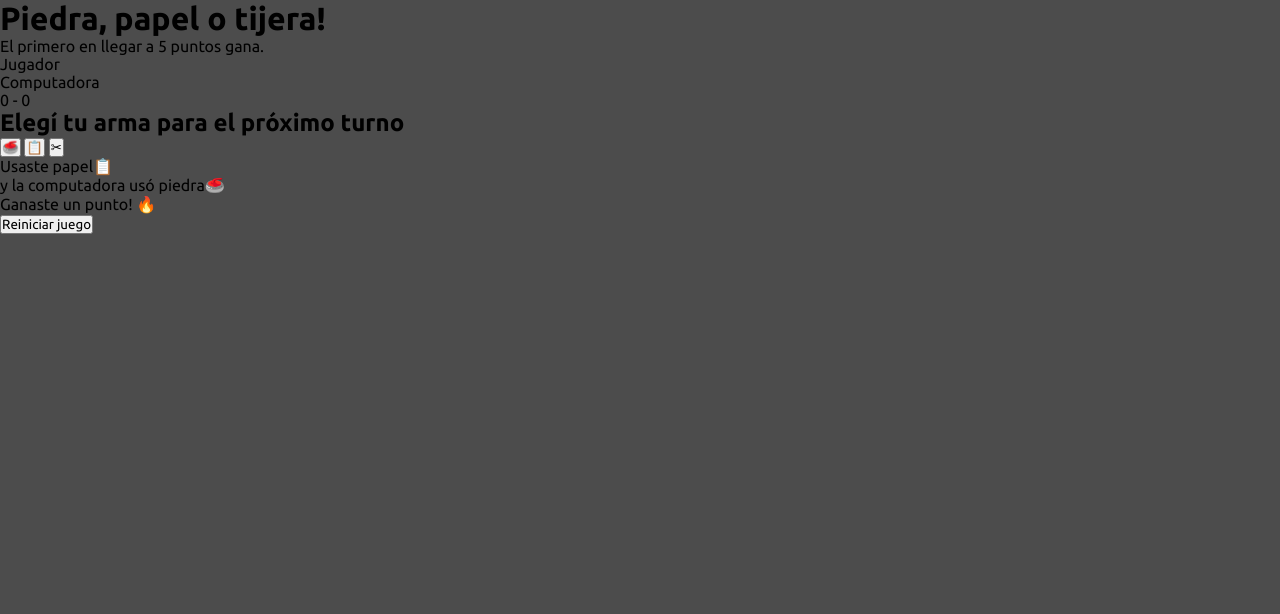
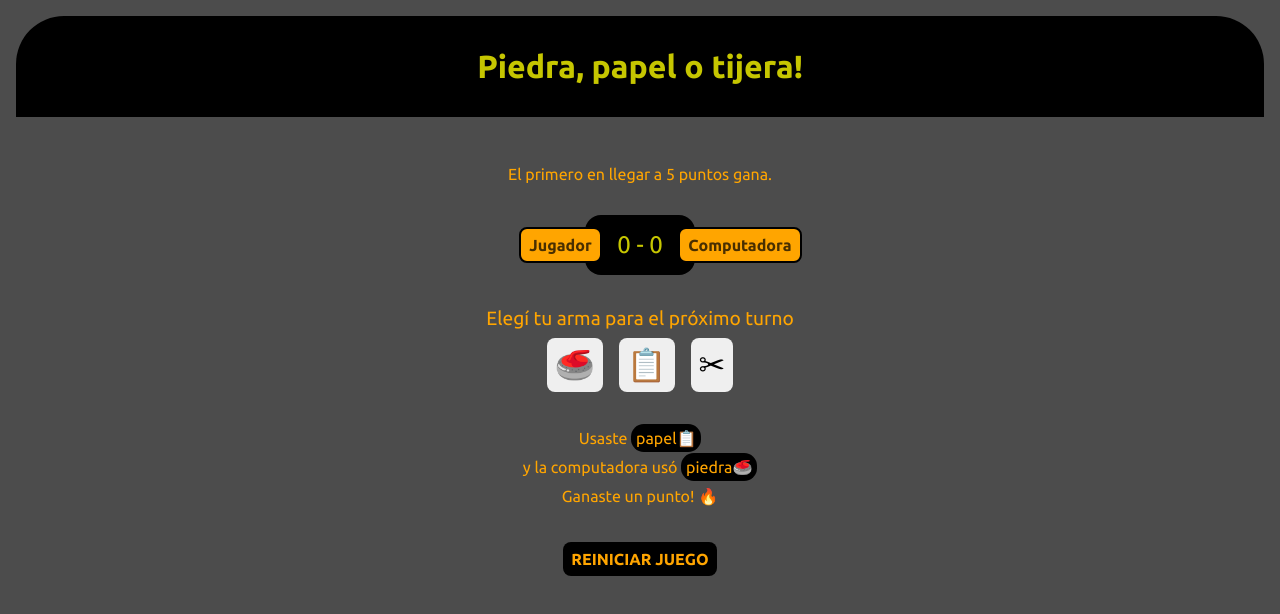
Before and after one commit to soldifalco/piedra-papel-tijera, a plain HTML site: page index.html in a window 1280 px wide. Drawn offline with Linux system fonts and the light colour scheme; a web font is replaced by a local one.

Commit message:
subo al repositorio los estilos realizados con css

```diff
--- a/css/estilos.css
+++ b/css/estilos.css
@@ -9,4 +9,116 @@
 
 body {
   background-color: rgba(0, 0, 0, 0.701);
+  color: orange;
 }
+
+header {
+  display: flex;
+  flex-direction: column;
+  align-items: center;
+  justify-content: center;
+  padding: 2rem;
+  margin: 1rem;
+  background-color: black;
+  color: rgba(255, 255, 0, 0.777);
+  border-top-left-radius: 3rem;
+  border-top-right-radius: 3rem;
+}
+
+main {
+  display: flex;
+  flex-direction: column;
+  align-items: center;
+  justify-content: center;
+  padding: 2rem;
+  text-align: center;
+}
+.instrucciones {
+  margin-bottom: 2rem;
+}
+
+.marcador {
+  background-color: black;
+  color: rgba(255, 255, 0, 0.777);
+  padding: 1rem 2rem;
+  border-radius: 1rem;
+  position: relative;
+  display: flex;
+  align-items: center;
+  margin-bottom: 2rem;
+}
+
+.marcador .nombre {
+  font-weight: bold;
+  position: absolute;
+  background-color: orange;
+  color: rgba(0, 0, 0, 0.712);
+  line-height: 1;
+  padding: 0.5rem;
+  border-radius: 0.5rem;
+  border: solid 2px black;
+}
+
+.marcador .nombre-jugador {
+  right: 85%;
+}
+
+.marcador .nombre-computadora {
+  left: 85%;
+}
+
+.marcador .puntos {
+  font-size: 1.5rem;
+}
+
+.elegi-tu-arma {
+  margin-bottom: 2rem;
+}
+
+.elegi-tu-arma h2 {
+  font-size: 1.2rem;
+  font-weight: 400;
+  margin-bottom: 0.5rem;
+}
+
+.armas {
+  display: flex;
+  justify-content: center;
+  gap: 1rem;
+}
+
+.arma {
+  font-size: 2rem;
+  border: 0;
+  padding: 0.5rem;
+  border-radius: 0.5rem;
+  cursor: pointer;
+}
+
+.mensaje {
+  margin-bottom: 2rem;
+  line-height: 1.8;
+}
+
+.mensaje .eleccion {
+  background-color: black;
+  border-radius: 0.8rem;
+  padding: 0.3rem;
+}
+
+.btn {
+  border: 0;
+  height: 1;
+  background-color: black;
+  color: orange;
+  font-size: 1rem;
+  padding: 0.5rem;
+  border-radius: 0.5rem;
+  cursor: pointer;
+  text-transform: uppercase;
+  font-weight: 600;
+}
+
+.disabled {
+  display: none;
+}
```
